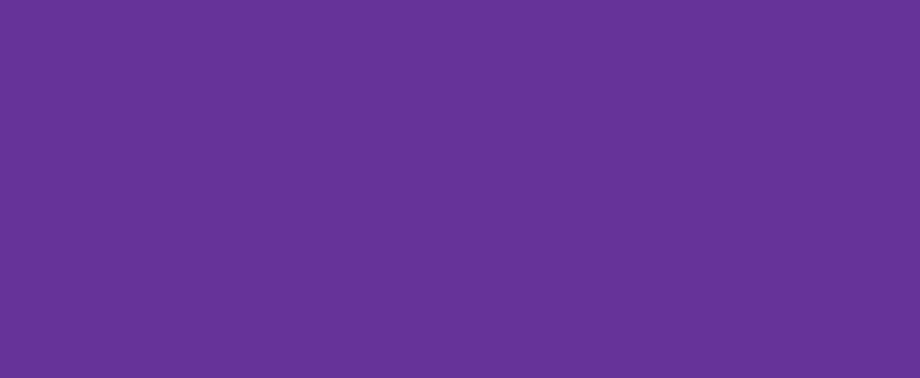
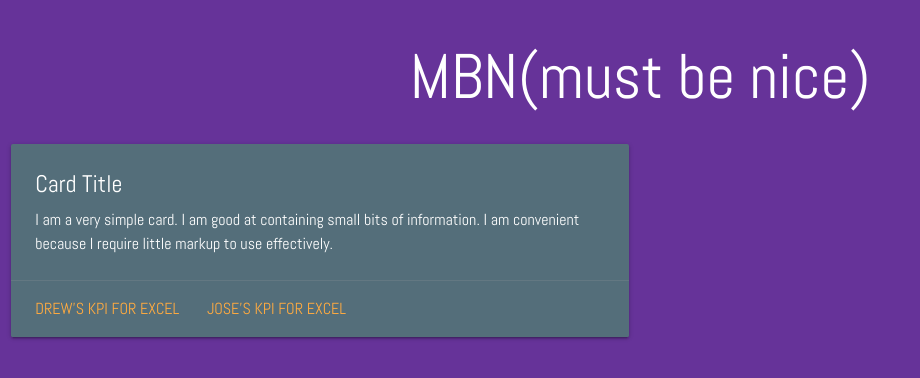
Before and after one commit to jayedeem/kpiExcel, a website: page index.html in a window 1280 px wide. Shown: the whole page, without its empty margins (0-920 px from the left). Drawn offline with nearby package versions, Linux system fonts and the light colour scheme.

Commit message:
added mat css

```diff
--- a/index.html
+++ b/index.html
@@ -8,18 +8,34 @@
     <link rel="stylesheet" type="text/css" media="screen" href="main.css" />
     <script src="main.js"></script>
     <link href="https://fonts.googleapis.com/css?family=Abel" rel="stylesheet">
+    <link type="text/css" rel="stylesheet" href="node_modules\materialize-css\dist\css\materialize.min.css"  media="screen,projection"/>
+
 </head>
 <body>
+
+    <h1 id="main-title">MBN(must be nice)</h1>
+
+    <div class="row">
+        <div class="col s12 m6">
+          <div class="card blue-grey darken-1">
+            <div class="card-content white-text">
+              <span class="card-title">Card Title</span>
+              <p>I am a very simple card. I am good at containing small bits of information.
+              I am convenient because I require little markup to use effectively.</p>
+            </div>
+            <div class="card-action">
+              <a href="drew.html">Drew's KPI for Excel</a>
+              <a href="jose.html">Jose's KPI for Excel</a>
+            </div>
+          </div>
+        </div>
+      </div>
 
 
 
 
 
 
-
-
-
-
-
+      <script type="text/javascript" src="node_modules\materialize-css\dist\js\materialize.min.js"></script>
 </body>
 </html>
--- a/main.css
+++ b/main.css
@@ -4,8 +4,17 @@
 body {
     background-color: #663399;
     font-family: 'Abel', Monospace;
+    color: white;
+    font-size:16px;
+
 }
 
-.ultra-purple {
-    color: #663399;
-  }
+/* .ultra-purple {
+
+
+}
+     */
+
+#main-title {
+    text-align: center;
+}
```
Also changed, not shown: jose.html (+1 -1 lines), package.json (added, +22 -0 lines), 1 other file.
